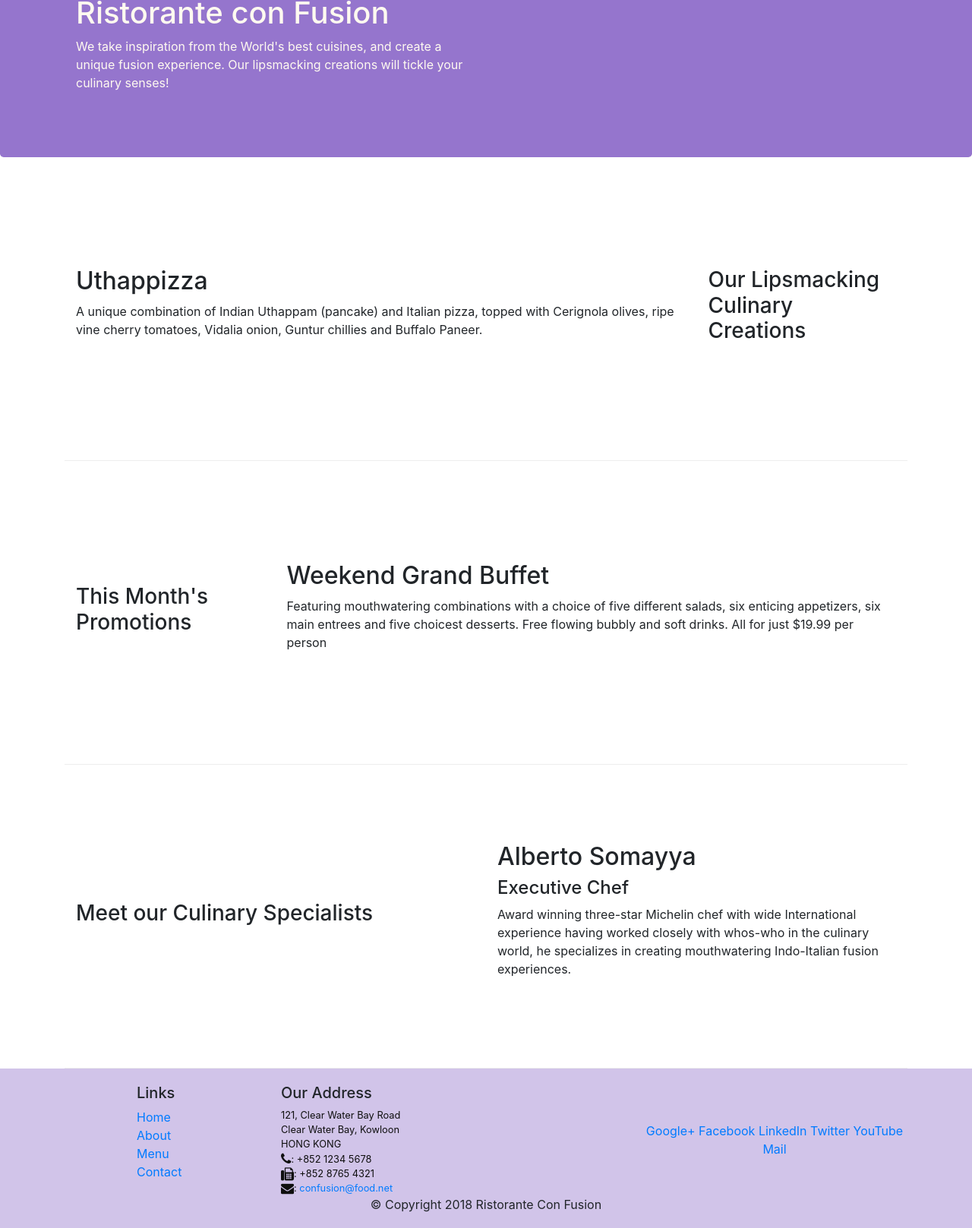
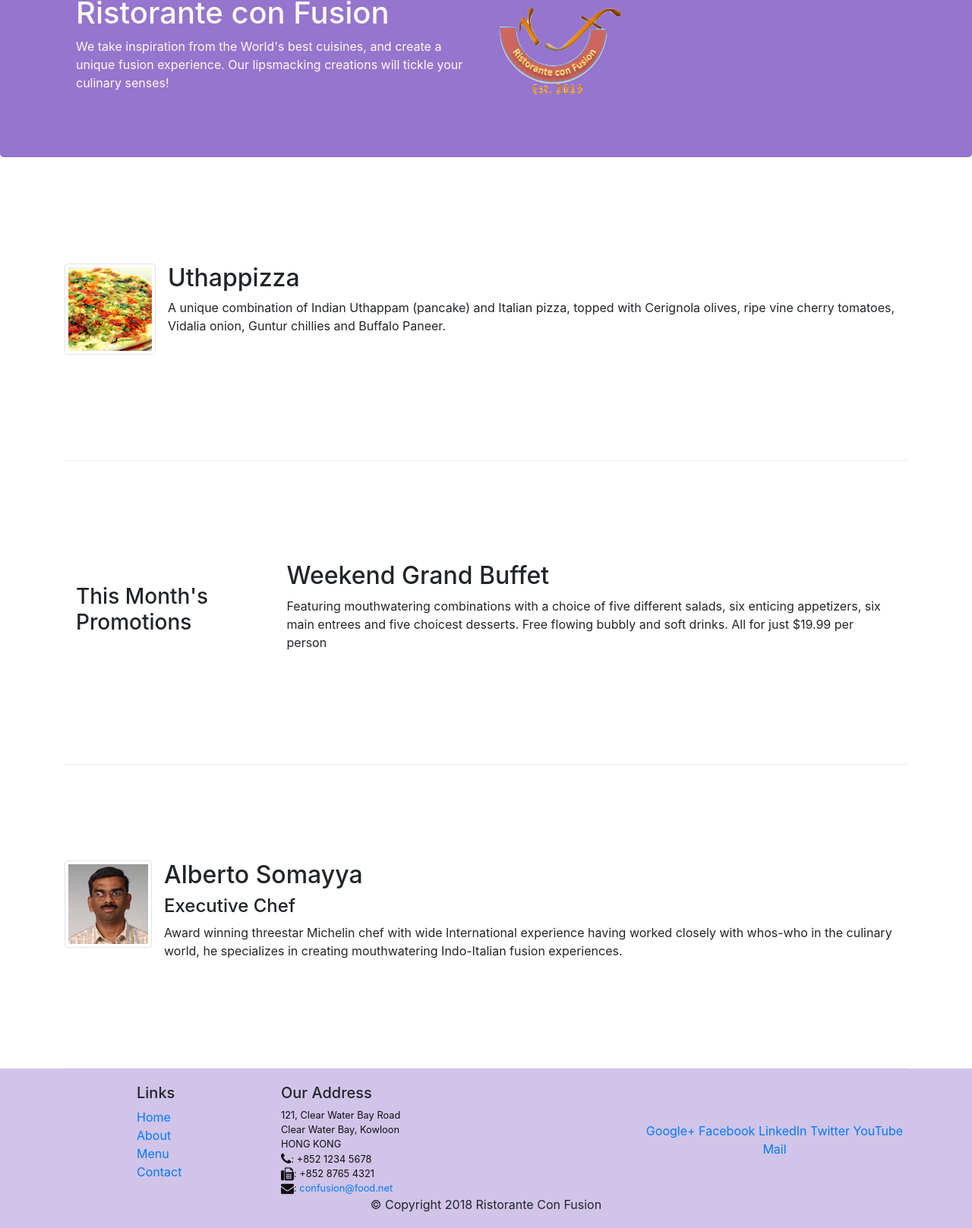
Before and after one commit to Lwalters7/bootstrap-test, a website: page index.html in a window 1280 px wide. Shown: the part 127-1744 px from the top of the page at 76% size. Drawn offline with nearby package versions, Linux system fonts and the light colour scheme.

Commit message:
Images and Media

```diff
--- a/index.html
+++ b/index.html
@@ -23,7 +23,7 @@
             <button class="navbar-toggler" type="button" datatoggle="collapse" data-target="#Navbar">
                 <span class="navbar-toggler-icon"></span>
             </button>
-            <a class="navbar-brand" href="#">Ristorante Con Fusion</a>
+            <a class="navbar-brand mr-auto" href="#"> <img src="img/logo.png" height="30" width="41"></a>
             <div class="collapse navbar-collapse" id="Navbar">
                 <ul class="navbar-nav mr-auto">
                     <li class="nav-item active"><a class="nav-link" href="#">
@@ -34,7 +34,6 @@
                         <span class="fa fa-list fa-lg"></span> Menu</a></li>
                     <li class="nav-item"><a class="nav-link" href="./contactus.html">
                         <span class="fa fa-address-card fa-lg"></span> Contact</a></li>
-
                 </ul>
             </div>
         </div>
@@ -46,9 +45,11 @@
             <div class="row row-header">
                 <div class="col-12 col-sm-6">
                     <h1>Ristorante con Fusion</h1>
-                    <p>We take inspiration from the World's best cuisines, and create a unique fusion experience. Our lipsmacking creations will tickle your culinary senses!</p>
+                    <p>We take inspiration from the World's best cuisines, and create a unique fusion
+                        experience. Our lipsmacking creations will tickle your culinary senses!</p>
                 </div>
-                <div class="col-12 col-sm">
+                <div class="col-12 col-sm align-self-center">
+                    <img src="img/logo.png" class="img-fluid">
                 </div>
             </div>
         </div>
@@ -56,12 +57,14 @@
 
     <div class="container">
         <div class="row row-content align-items-center">
-            <div class="col-12 col-sm-4 order-sm-last col-md-3">
-                <h3>Our Lipsmacking Culinary Creations</h3>
-            </div>
-            <div class="col col-sm col-md">
-                <h2>Uthappizza</h2>
-                <p>A unique combination of Indian Uthappam (pancake) and Italian pizza, topped with Cerignola olives, ripe vine cherry tomatoes, Vidalia onion, Guntur chillies and Buffalo Paneer.</p>
+            <div class="media">
+                <img class="d-flex mr-3 img-thumbnail align-selfcenter" src="img/uthappizza.png" alt="Uthappizza">
+                <div class="media-body">
+                    <h2 class="mt-0">Uthappizza</h2>
+                        <p class="d-none d-sm-block">A unique combination of Indian Uthappam (pancake)
+                                and Italian pizza, topped with Cerignola olives, ripe vine
+                                cherry tomatoes, Vidalia onion, Guntur chillies and Buffalo Paneer.</p>
+                </div>
             </div>
         </div>
 
@@ -76,13 +79,16 @@
         </div>
 
         <div class="row row-content align-items-center">
-            <div class="col col-sm order-sm-first col-md">
-                <h3>Meet our Culinary Specialists</h3>
-            </div>
-            <div class="col col-sm col-md">
-                <h2>Alberto Somayya</h2>
-                <h4>Executive Chef</h4>
-                <p>Award winning three-star Michelin chef with wide International experience having worked closely with whos-who in the culinary world, he specializes in creating mouthwatering Indo-Italian fusion experiences. </p>
+            <div class="media">
+                <img class="d-flex mr-3 img-thumbnail align-selfcenter" src="img/alberto.png" alt="Alberto Somayya">
+                    <div class="media-body">
+                        <h2 class="mt-0">Alberto Somayya</h2>
+                        <h4>Executive Chef</h4>
+                            <p class="d-none d-sm-block">Award winning threestar Michelin chef with wide
+                                    International experience having worked closely with
+                                    whos-who in the culinary world, he specializes in
+                                    creating mouthwatering Indo-Italian fusion experiences. </p>
+                    </div>
             </div>
         </div>
     </div>
```
Also changed, not shown: aboutus.html (+2 -1 lines), contactus.html (+2 -1 lines), img/alberto.png (added), img/buffet.png (added), img/logo.png (added), img/uthappizza.png (added), 1 other file.
